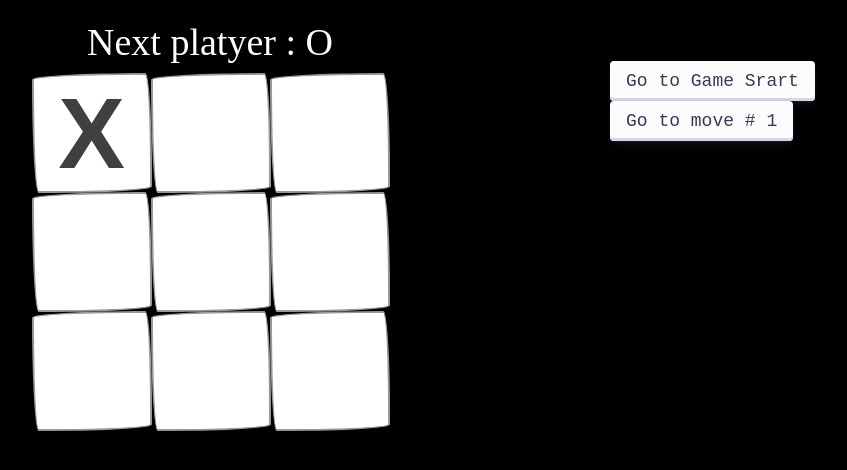
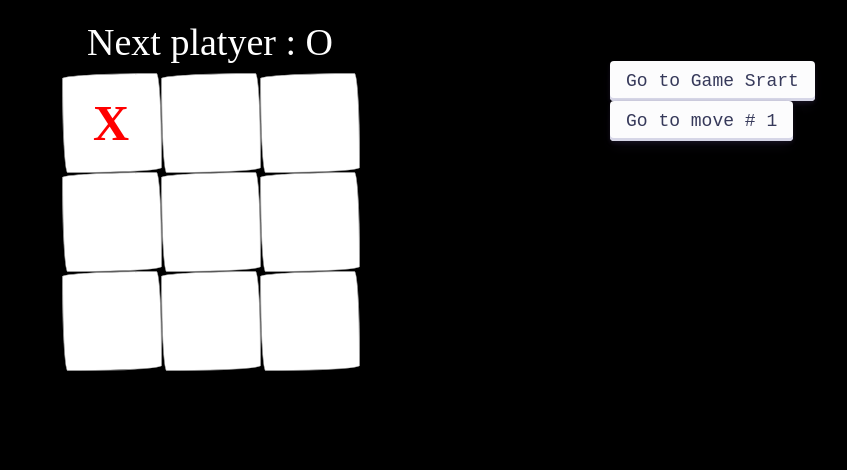
Before and after one commit to VladKovach/react_on_pages, a React (Create React App) app: page / in a window 1280 px wide. Both pictures are taken after a click on the button 211 px from the left and 133 px from the top of the page. Shown: the top 470 px of the page, without its empty margins (120-967 px from the left). Built offline with nearby package versions, Linux system fonts and the light colour scheme.

Commit message:
add animation

```diff
--- a/src/App.js
+++ b/src/App.js
@@ -1,12 +1,12 @@
 import React, { useState } from 'react'
 import calcWiner from './Components/CalcWiner'
-import Square from './Components/Square'
+import Square from './Components/Square/Square'
 
 const Game = ({ xIsNext, squares, onPlay, historyLenghts, currentMove }) => {
   function handleClick(i) {
     if (squares[i] || calcWiner(squares)) {
       return
-    }
+    } // i need to add animation off drowing circle or cross in my tic tack game
     const nextSquares = squares.slice()
     if (xIsNext) {
       nextSquares[i] = 'X'
--- a/src/Components/Square.js
+++ /dev/null
@@ -1,11 +0,0 @@
-import React from 'react'
-
-const Square = ({ value, squareChangeFunk }) => {
-  return (
-    <button className="square button-55 " onClick={() => squareChangeFunk()}>
-      {value}
-    </button>
-  )
-}
-
-export default Square
--- /dev/null
+++ b/src/Components/Square/Square.js
@@ -0,0 +1,10 @@
+import React from 'react'
+import './square.css'
+
+export default function Square({ value, squareChangeFunk }) {
+  return (
+    <button className={`square button-55 ${value ? 'filled' : ''}`} onClick={squareChangeFunk}>
+      {value && <span className={`symbol ${value === 'X' ? 'cross' : 'circle'}`}>{value}</span>}
+    </button>
+  )
+}
--- /dev/null
+++ b/src/Components/Square/square.css
@@ -0,0 +1,57 @@
+.square {
+  width: 100px;
+  height: 100px;
+  background-color: #fff;
+  border: 1px solid #999;
+  display: flex;
+  align-items: center;
+  justify-content: center;
+  font-size: 24px;
+  font-weight: bold;
+  cursor: pointer;
+  transition: background-color 0.3s ease;
+}
+
+.square.filled {
+  cursor: default;
+}
+
+.symbol {
+  display: inline-block;
+  opacity: 0;
+  animation: draw 0.5s forwards ease-in-out;
+  font-size: 50px;
+  font-family: cursive;
+}
+
+.symbol.cross {
+  color: red;
+  animation: drawCross 0.5s forwards ease-in-out;
+}
+
+.symbol.circle {
+  color: blue;
+  animation: drawCircle 0.5s forwards ease-in-out;
+}
+
+@keyframes drawCross {
+  from {
+    opacity: 0;
+    transform: scale(0);
+  }
+  to {
+    opacity: 1;
+    transform: scale(1);
+  }
+}
+
+@keyframes drawCircle {
+  from {
+    opacity: 0;
+    transform: scale(0);
+  }
+  to {
+    opacity: 1;
+    transform: scale(1);
+  }
+}
```
Also changed, not shown: src/Components/GameComponent/GameComponent.jsx (added), src/Components/GameComponent/GameComponent.scss (added).
